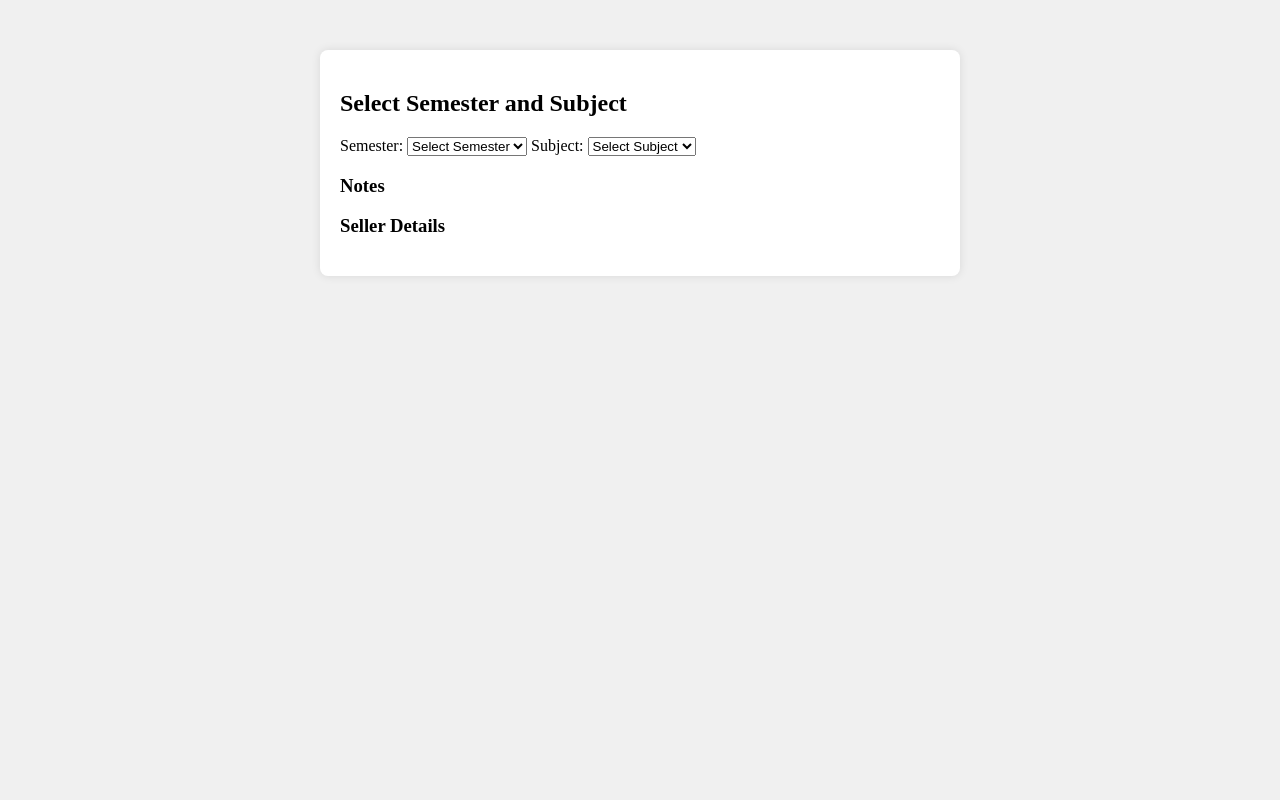
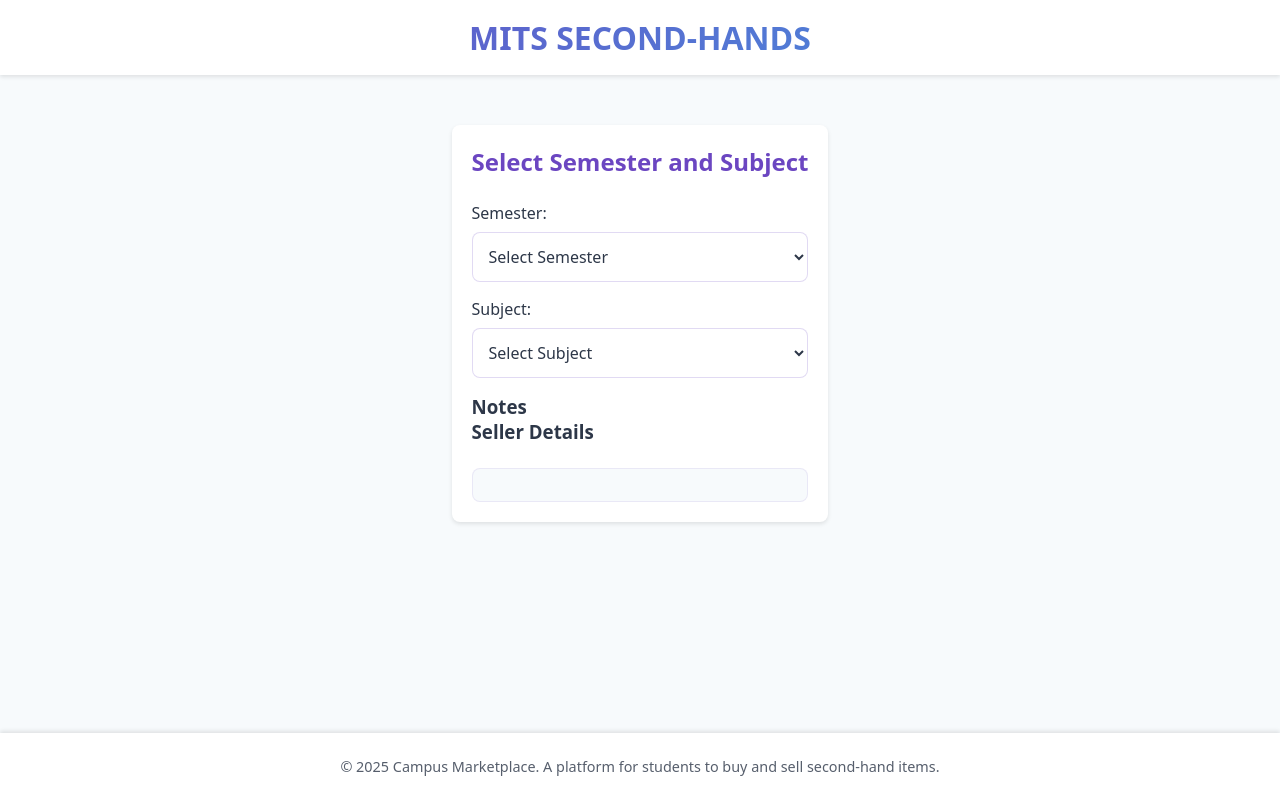
Before and after one commit to janiajosekannath/HEXTECH-29, a plain HTML site: page lectures.html in a window 1280 px wide. Drawn offline with Linux system fonts and the light colour scheme.

Commit message:
Update lectures.html

```diff
--- a/lectures.html
+++ b/lectures.html
@@ -3,26 +3,152 @@
 <head>
     <meta charset="UTF-8">
     <meta name="viewport" content="width=device-width, initial-scale=1.0">
-    <title>Textbook Selector</title>
+    <title>Lecture Notes Selector</title>
     <style>
+        :root {
+            --primary: #6B46C1;
+            --secondary: #4299E1;
+            --accent: #9F7AEA;
+            --background: #F7FAFC;
+            --text: #2D3748;
+        }
+
+        * {
+            margin: 0;
+            padding: 0;
+            box-sizing: border-box;
+            font-family: system-ui, -apple-system, sans-serif;
+        }
+
+        body {
+            background-color: var(--background);
+            color: var(--text);
+            min-height: 100vh;
+            display: flex;
+            flex-direction: column;
+        }
+
+        .navbar {
+            background: white;
+            padding: 1rem 2rem;
+            box-shadow: 0 2px 4px rgba(0,0,0,0.1);
+            text-align: center;
+        }
+
+        .navbar h1 {
+            font-size: 2rem;
+            font-weight: bold;
+            background: linear-gradient(135deg, var(--primary), var(--secondary));
+            -webkit-background-clip: text;
+            -webkit-text-fill-color: transparent;
+            margin: 0;
+        }
+
         .container {
             max-width: 600px;
             margin: 50px auto;
             padding: 20px;
-            background-color: #fff;
+            background-color: white;
             border-radius: 8px;
-            box-shadow: 0 0 10px rgba(0, 0, 0, 0.1);
+            box-shadow: 0 2px 4px rgba(0,0,0,0.1);
         }
+
+        .container h2 {
+            color: var(--primary);
+            text-align: center;
+            margin-bottom: 1.5rem;
+        }
+
+        label {
+            display: block;
+            margin-bottom: 0.5rem;
+            color: var(--text);
+            font-weight: 500;
+        }
+
+        select {
+            width: 100%;
+            padding: 0.75rem;
+            margin-bottom: 1rem;
+            border: 1px solid rgba(107, 70, 193, 0.2);
+            border-radius: 0.5rem;
+            background-color: white;
+            color: var(--text);
+            font-size: 1rem;
+        }
+
         ul {
             list-style-type: none;
             padding: 0;
         }
+
         li {
             margin: 5px 0;
         }
+
+        a {
+            color: var(--primary);
+            text-decoration: none;
+            font-weight: 500;
+        }
+
+        a:hover {
+            text-decoration: underline;
+        }
+
+        #seller-details {
+            margin-top: 1.5rem;
+            padding: 1rem;
+            background-color: var(--background);
+            border-radius: 0.5rem;
+            border: 1px solid rgba(107, 70, 193, 0.1);
+        }
+
+        #seller-details p {
+            margin: 0.5rem 0;
+        }
+
+        .footer {
+            background: white;
+            padding: 1.5rem;
+            text-align: center;
+            color: var(--text);
+            box-shadow: 0 -2px 4px rgba(0,0,0,0.1);
+            margin-top: auto;
+        }
+
+        .footer p {
+            max-width: 600px;
+            margin: 0 auto;
+            font-size: 0.9rem;
+            opacity: 0.8;
+        }
+
+        @media (max-width: 768px) {
+            .navbar h1 {
+                font-size: 1.5rem;
+            }
+
+            .container {
+                margin: 20px auto;
+                padding: 15px;
+            }
+
+            .container h2 {
+                font-size: 1.5rem;
+            }
+
+            select {
+                font-size: 0.9rem;
+            }
+        }
     </style>
 </head>
-<body style="background-color: #f0f0f0;">
+<body>
+    <div class="navbar">
+        <h1>MITS SECOND-HANDS</h1>
+    </div>
+
     <div class="container">
         <h2>Select Semester and Subject</h2>
         <label for="semester">Semester:</label>
@@ -46,7 +172,7 @@
 
         <h3>Notes</h3>
         <ul id="textbook-list">
-            <!-- Textbooks will be displayed here -->
+            <!-- Notes will be displayed here -->
         </ul>
 
         <h3>Seller Details</h3>
@@ -55,13 +181,17 @@
         </div>
     </div>
 
+    <div class="footer">
+        <p>© 2025 Campus Marketplace. A platform for students to buy and sell second-hand items.</p>
+    </div>
+
     <script>
         const subjectsBySemester = {
-            sem1: ["Maths", "Python", "Physics","Electronics/Electrical","Engineering Graphics"],
-            sem2: ["Chemistry", "Programming in C", "Discrete Mathematics","Engineering Mechanics"],
-            sem3: ["Algorithms", "Data Structures", "Robotics","Digital Electronics"],
-            sem4: ["Networks", "Operating Systems", "Database Systems","Computer Architecture"],
-            sem5: ["Machine Learning", "AI", "Data Mining","Cyber Security"],
+            sem1: ["Maths", "Python", "Physics", "Electronics/Electrical", "Engineering Graphics"],
+            sem2: ["Chemistry", "Programming in C", "Discrete Mathematics", "Engineering Mechanics"],
+            sem3: ["Algorithms", "Data Structures", "Robotics", "Digital Electronics"],
+            sem4: ["Networks", "Operating Systems", "Database Systems", "Computer Architecture"],
+            sem5: ["Machine Learning", "AI", "Data Mining", "Cyber Security"],
             sem6: ["Web Development", "Mobile Computing", "Cloud Computing"],
             sem7: ["Software Engineering", "Project Management", "Ethics in IT"],
             sem8: ["Thesis", "Internship", "Capstone Project"]
@@ -71,7 +201,7 @@
             "Maths": ["Maths Lecture notes"],
             "Python": ["Python Lecture notes"],
             "Physics": ["Physics Lecture notes"],
-            "Electronics/Electrical": ["Electrical Lecture notes","Electronics Lecture notes"],
+            "Electronics/Electrical": ["Electrical Lecture notes", "Electronics Lecture notes"],
             "Engineering Graphics": ["Engineering Graphics Lecture notes"],
             "Chemistry": ["Chemistry Lecture notes"],
             "Programming in C": ["Programming in C Lecture notes"],
@@ -99,42 +229,45 @@
             "Internship": ["Internship Lecture Notes"],
             "Capstone Project": ["Capstone Project Lecture Notes"]
         };
+
         const sellerDetails = {
-            "Maths Lecture notes": {name: "Amit Sharma", contact: "+91-9876543210", semester: "Semester 6", department: "Mathematics"},
-            "Python Lecture notes": {name: "Sita Reddy", contact: "+91-8765432109", semester: "Semester 6", department: "Mathematics"},
-            "Physics Lecture notes": {name: "Rahul Singh", contact: "+91-7654321098", semester: "Semester 7", department: "Computer Science"},
-            "Electrical Lecture notes": {name: "Priya Mehta", contact: "+91-6543210987", semester: "Semester 7", department: "Electrical"},
-            "Electronics Lecture notes": {name: "Nisha Kapoor", contact: "+91-5432109876", semester: "Semester 8", department: "Physics"},
-            "Engineering Graphics Lecture notes": {name: "Vijay Verma", contact: "+91-4321098765", semester: "Semester 8", department: "Physics"},
-            "Chemistry Lecture notes": {name: "Sunil Joshi", contact: "+91-3210987654", semester: "Semester 6", department: "Electronics"},
-            "Programming in C Lecture notes": {name: "Ravi Desai", contact: "+91-2109876543", semester: "Semester 7", department: "Electrical"},
-            "Discrete Maths Lecture notes": {name: "Lakshmi Patel", contact: "+91-1098765432", semester: "Semester 8", department: "Mathematics"},
-            "Algorithms Lecture notes": {name: "Manoj Aggarwal", contact: "+91-1987654321", semester: "Semester 6", department: "Computer Science"},
-            "Data Structures Lecture notes": {name: "Sonal Gupta", contact: "+91-9876501234", semester: "Semester 7", department: "Computer Science"},
-            "Robotics Lecture notes": {name: "Kiran Bhat", contact: "+91-8765432109", semester: "Semester 8", department: "AIDS"},
-            "Digital Electronics Lecture notes": {name: "Rohit Saxena", contact: "+91-7654321098", semester: "Semester 6", department: "AIDS"},
-            "Networks Lecture notes": {name: "Anita Jain", contact: "+91-6543210987", semester: "Semester 7", department: "Cyber"},
-            "Operating Systems Lecture notes": {name: "Vikas Nair", contact: "+91-5432109876", semester: "Semester 8", department: "Computer Science"},
-            "Database Systems Lecture notes": {name: "Divya Singh", contact: "+91-4321098765", semester: "Semester 6", department: "Computer Science"},
-            "Computer Architecture Lecture notes": {name: "Alok Shetty", contact: "+91-3210987654", semester: "Semester 7", department: "Electrical"},
-            "Machine Learning Lecture notes": {name: "Rina Rao", contact: "+91-2109876543", semester: "Semester 8", department: "Computer Science"},
-            "Artificial Intelligence Lecture Notes": {name: "Mohan Lal", contact: "+91-1098765432", semester: "Semester 6", department: "Computer Science"},
-            "Data Mining Lecture Notes": {name: "Kavita Bose", contact: "+91-1987654321", semester: "Semester 7", department: "Cyber"},
-            "Cyber Security Lecture Notes": {name: "Deepak Chawla", contact: "+91-9876501234", semester: "Semester 8", department: "Cyber"},
-            "Web Development Lecture Notes": {name: "Asha Das", contact: "+91-8765432109", semester: "Semester 6", department: "Computer Science"},
-            "Mobile Computing Lecture Notes": {name: "Rakesh Jha", contact: "+91-7654321098", semester: "Semester 7", department: "AIDS"},
-            "Cloud Computing Lecture Notes": {name: "Meera Raju", contact: "+91-6543210987", semester: "Semester 8", department: "AIDS"},
-            "Software Engineering Lecture Notes": {name: "Naveen Ghosh", contact: "+91-5432109876", semester: "Semester 6", department: "Electrical"},
-            "Project Management Lecture Notes": {name: "Leena Singh", contact: "+91-4321098765", semester: "Semester 7", department: "Computer Science"},
-            "Ethics in IT Lecture Notes": {name: "Arvind Menon", contact: "+91-3210987654", semester: "Semester 8", department: "Computer Science"},
-            "Thesis Lecture Notes": {name: "Rekha Pandey", contact: "+91-2109876543", semester: "Semester 6", department: "Cyber"},
-            "Internship Lecture Notes": {name: "Parth Patil", contact: "+91-1098765432", semester: "Semester 7", department: "AIDS"},
-            "Capstone Project Lecture Notes": {name: "Ruchi Rani", contact: "+91-1987654321", semester: "Semester 8", department: "Computer Science"}
+            "Maths Lecture notes": { name: "Amit Sharma", contact: "+91-9876543210", semester: "Semester 6", department: "Mathematics" },
+            "Python Lecture notes": { name: "Sita Reddy", contact: "+91-8765432109", semester: "Semester 6", department: "Mathematics" },
+            "Physics Lecture notes": { name: "Rahul Singh", contact: "+91-7654321098", semester: "Semester 7", department: "Computer Science" },
+            "Electrical Lecture notes": { name: "Priya Mehta", contact: "+91-6543210987", semester: "Semester 7", department: "Electrical" },
+            "Electronics Lecture notes": { name: "Nisha Kapoor", contact: "+91-5432109876", semester: "Semester 8", department: "Physics" },
+            "Engineering Graphics Lecture notes": { name: "Vijay Verma", contact: "+91-4321098765", semester: "Semester 8", department: "Physics" },
+            "Chemistry Lecture notes": { name: "Sunil Joshi", contact: "+91-3210987654", semester: "Semester 6", department: "Electronics" },
+            "Programming in C Lecture notes": { name: "Ravi Desai", contact: "+91-2109876543", semester: "Semester 7", department: "Electrical" },
+            "Discrete Maths Lecture notes": { name: "Lakshmi Patel", contact: "+91-1098765432", semester: "Semester 8", department: "Mathematics" },
+            "Algorithms Lecture notes": { name: "Manoj Aggarwal", contact: "+91-1987654321", semester: "Semester 6", department: "Computer Science" },
+            "Data Structures Lecture notes": { name: "Sonal Gupta", contact: "+91-9876501234", semester: "Semester 7", department: "Computer Science" },
+            "Robotics Lecture notes": { name: "Kiran Bhat", contact: "+91-8765432109", semester: "Semester 8", department: "AIDS" },
+            "Digital Electronics Lecture notes": { name: "Rohit Saxena", contact: "+91-7654321098", semester: "Semester 6", department: "AIDS" },
+            "Networks Lecture notes": { name: "Anita Jain", contact: "+91-6543210987", semester: "Semester 7", department: "Cyber" },
+            "Operating Systems Lecture notes": { name: "Vikas Nair", contact: "+91-5432109876", semester: "Semester 8", department: "Computer Science" },
+            "Database Systems Lecture notes": { name: "Divya Singh", contact: "+91-4321098765", semester: "Semester 6", department: "Computer Science" },
+            "Computer Architecture Lecture notes": { name: "Alok Shetty", contact: "+91-3210987654", semester: "Semester 7", department: "Electrical" },
+            "Machine Learning Lecture notes": { name: "Rina Rao", contact: "+91-2109876543", semester: "Semester 8", department: "Computer Science" },
+            "Artificial Intelligence Lecture Notes": { name: "Mohan Lal", contact: "+91-1098765432", semester: "Semester 6", department: "Computer Science" },
+            "Data Mining Lecture Notes": { name: "Kavita Bose", contact: "+91-1987654321", semester: "Semester 7", department: "Cyber" },
+            "Cyber Security Lecture Notes": { name: "Deepak Chawla", contact: "+91-9876501234", semester: "Semester 8", department: "Cyber" },
+            "Web Development Lecture Notes": { name: "Asha Das", contact: "+91-8765432109", semester: "Semester 6", department: "Computer Science" },
+            "Mobile Computing Lecture Notes": { name: "Rakesh Jha", contact: "+91-7654321098", semester: "Semester 7", department: "AIDS" },
+            "Cloud Computing Lecture Notes": { name: "Meera Raju", contact: "+91-6543210987", semester: "Semester 8", department: "AIDS" },
+            "Software Engineering Lecture Notes": { name: "Naveen Ghosh", contact: "+91-5432109876", semester: "Semester 6", department: "Electrical" },
+            "Project Management Lecture Notes": { name: "Leena Singh", contact: "+91-4321098765", semester: "Semester 7", department: "Computer Science" },
+            "Ethics in IT Lecture Notes": { name: "Arvind Menon", contact: "+91-3210987654", semester: "Semester 8", department: "Computer Science" },
+            "Thesis Lecture Notes": { name: "Rekha Pandey", contact: "+91-2109876543", semester: "Semester 6", department: "Cyber" },
+            "Internship Lecture Notes": { name: "Parth Patil", contact: "+91-1098765432", semester: "Semester 7", department: "AIDS" },
+            "Capstone Project Lecture Notes": { name: "Ruchi Rani", contact: "+91-1987654321", semester: "Semester 8", department: "Computer Science" }
         };
+
         function resetNotesAndDetails() {
             document.getElementById('textbook-list').innerHTML = ''; // Clear notes list
             document.getElementById('seller-details').innerHTML = ''; // Clear seller details
         }
+
         document.getElementById('semester').addEventListener('change', function() {
             const semester = this.value;
             const subjectSelect = document.getElementById('subject');
```
